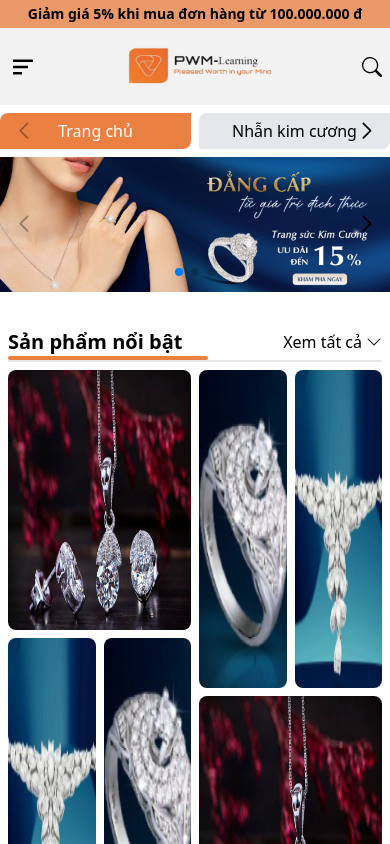
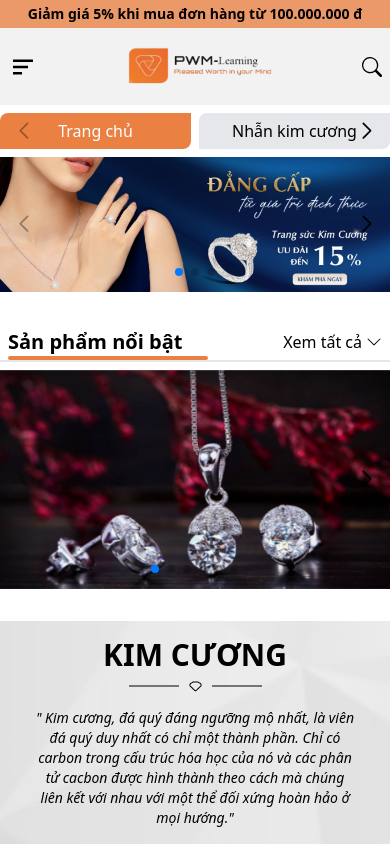
Before and after one commit to datisekai/pwm-learning, a Next.js app: page / in a window 390 px wide. Shown: the top 844 px of the page. Built offline with nearby package versions, Linux system fonts and the light colour scheme.

Commit message:
responsive sp-noi-bat

```diff
--- a/components/Footer.tsx
+++ b/components/Footer.tsx
@@ -31,7 +31,7 @@ const Footer = () => {
             {["Company History", "About us"].map((item) => (
               <div
                 key={item}
-                className="py-1 first:mt-2 text-white flex items-center"
+                className="py-1 hover:underline hover:cursor-pointer first:mt-2 text-white flex items-center"
               >
                 <AiOutlineRight fontSize={20} />
                 <span className="ml-2">{item}</span>
@@ -46,7 +46,7 @@ const Footer = () => {
               (item, index) => (
                 <div
                   key={index}
-                  className="py-1 first:mt-2 text-white flex items-center"
+                  className="py-1 hover:underline hover:cursor-pointer first:mt-2 text-white flex items-center"
                 >
                   <AiOutlineRight fontSize={20} />
                   <span className="ml-2">{item}</span>
--- a/components/Header/Header.tsx
+++ b/components/Header/Header.tsx
@@ -3,18 +3,25 @@ import BottomHeader from "./BottomHeader";
 import TopHeader from "./TopHeader";
 import { LazyLoadImage } from "react-lazy-load-image-component";
 import { BsSearch } from "react-icons/bs";
-import {BiMenuAltLeft} from 'react-icons/bi'
+import { BiMenuAltLeft } from "react-icons/bi";
 
 const Header = () => {
   return (
-    <div className="sticky top-0 right-0 left-0 z-[100]" style={{
-      boxShadow:'rgba(50, 50, 93, 0.25) 0px 6px 12px -2px, rgba(0, 0, 0, 0.3) 0px 3px 7px -3px;'
-    }}>
+    <div
+      className="sticky top-0 right-0 left-0 z-[100]"
+      style={{
+        boxShadow:
+          "rgba(50, 50, 93, 0.25) 0px 6px 12px -2px, rgba(0, 0, 0, 0.3) 0px 3px 7px -3px;",
+      }}
+    >
       <TopHeader />
       <div className="bg-grey">
         <div className="max-w-[1200px]  mx-auto py-4 w-[calc(100%-16px)] flex items-center justify-between">
-            <BiMenuAltLeft fontSize={30} className='block md:hidden'/>
-          <LazyLoadImage src="/images/logo.png" className="w-[150px] md:w-auto"/>
+          <BiMenuAltLeft fontSize={30} className="block md:hidden" />
+          <LazyLoadImage
+            src="/images/logo.png"
+            className="w-[150px] md:w-auto"
+          />
           <div className="md:flex items-center hidden">
             <input
               type="text"
@@ -52,15 +59,17 @@ const Header = () => {
             </button>
             <div className="ml-2 relative">
               <LazyLoadImage width={37} height={36} src="/images/cart.png" />
-              <span className="absolute w-[20px] h-[20px] text-center flex items-center justify-center text-xs top-[-6px] right-[-8px] bg-primary text-white rounded-full">1</span>
+              <span className="absolute w-[20px] h-[20px] text-center flex items-center justify-center text-xs top-[-6px] right-[-8px] bg-primary text-white rounded-full">
+                1
+              </span>
             </div>
           </div>
-          <BsSearch fontSize={20} className='block md:hidden'/>
+          <BsSearch fontSize={20} className="block md:hidden" />
         </div>
       </div>
-       <div className="w-full bg-white py-2">
-       <BottomHeader />
-       </div>
+      <div className="w-full bg-white py-2">
+        <BottomHeader />
+      </div>
     </div>
   );
 };
--- a/components/sections/Section1.tsx
+++ b/components/sections/Section1.tsx
@@ -1,6 +1,9 @@
 import React from "react";
 import { BsChevronDown } from "react-icons/bs";
 import { LazyLoadImage } from "react-lazy-load-image-component";
+import { Navigation, Pagination, Scrollbar, A11y } from "swiper";
+
+import { Swiper, SwiperSlide } from "swiper/react";
 
 const data = [
   "/images/ss1.png",
@@ -13,8 +16,8 @@ const data = [
 
 const Section1 = () => {
   return (
-    <div className="mt-4 py-4 max-w-[1200px] w-[calc(100%-16px)] mx-auto">
-      <div className="flex justify-between items-center py-1 border-b-[2px]">
+    <div className="mt-4 py-4 max-w-[1200px] mx-auto">
+      <div className="flex justify-between items-center py-1 border-b-[2px] px-2">
         <h1 className="inline font-bold text-xl border-line">
           Sản phẩm nổi bật
         </h1>
@@ -23,11 +26,34 @@ const Section1 = () => {
           <BsChevronDown className="ml-1" />
         </div>
       </div>
-      <div className='mt-2 section1'>
-            {data.map(item => <div className='section1-item' key={item}>
-                    <LazyLoadImage src={item} className='w-full h-full object-fill rounded-lg'/>
-            </div>)}
-        </div>
+     <div className="hidden md:block">
+     <div className="mt-2 section1 ">
+        {data.map((item) => (
+          <div className="section1-item" key={item}>
+            <LazyLoadImage
+              src={item}
+              className="w-full h-full object-fill rounded-lg"
+            />
+          </div>
+        ))}
+      </div>
+     </div>
+
+      <div className="mt-2 block md:hidden">
+        <Swiper
+          modules={[Navigation, Pagination]}
+          spaceBetween={50}
+          slidesPerView={1}
+          navigation
+          pagination={{ clickable: true }}
+        >
+          {data.map((item) => (
+            <SwiperSlide key={item}>
+              <LazyLoadImage src={item} className="w-full aspect-[16/9] object-fill" />
+            </SwiperSlide>
+          ))}
+        </Swiper>
+      </div>
     </div>
   );
 };
```
